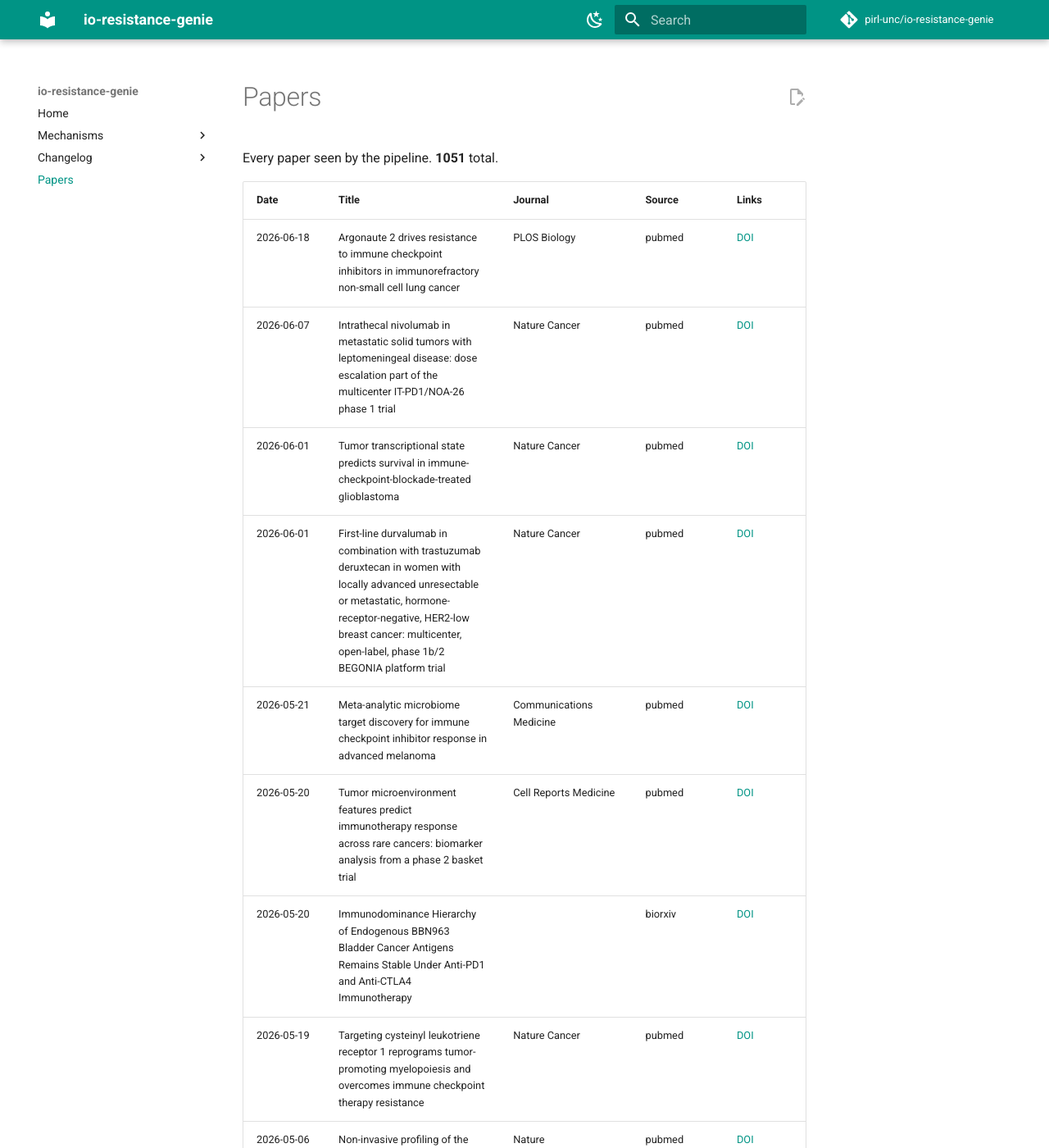
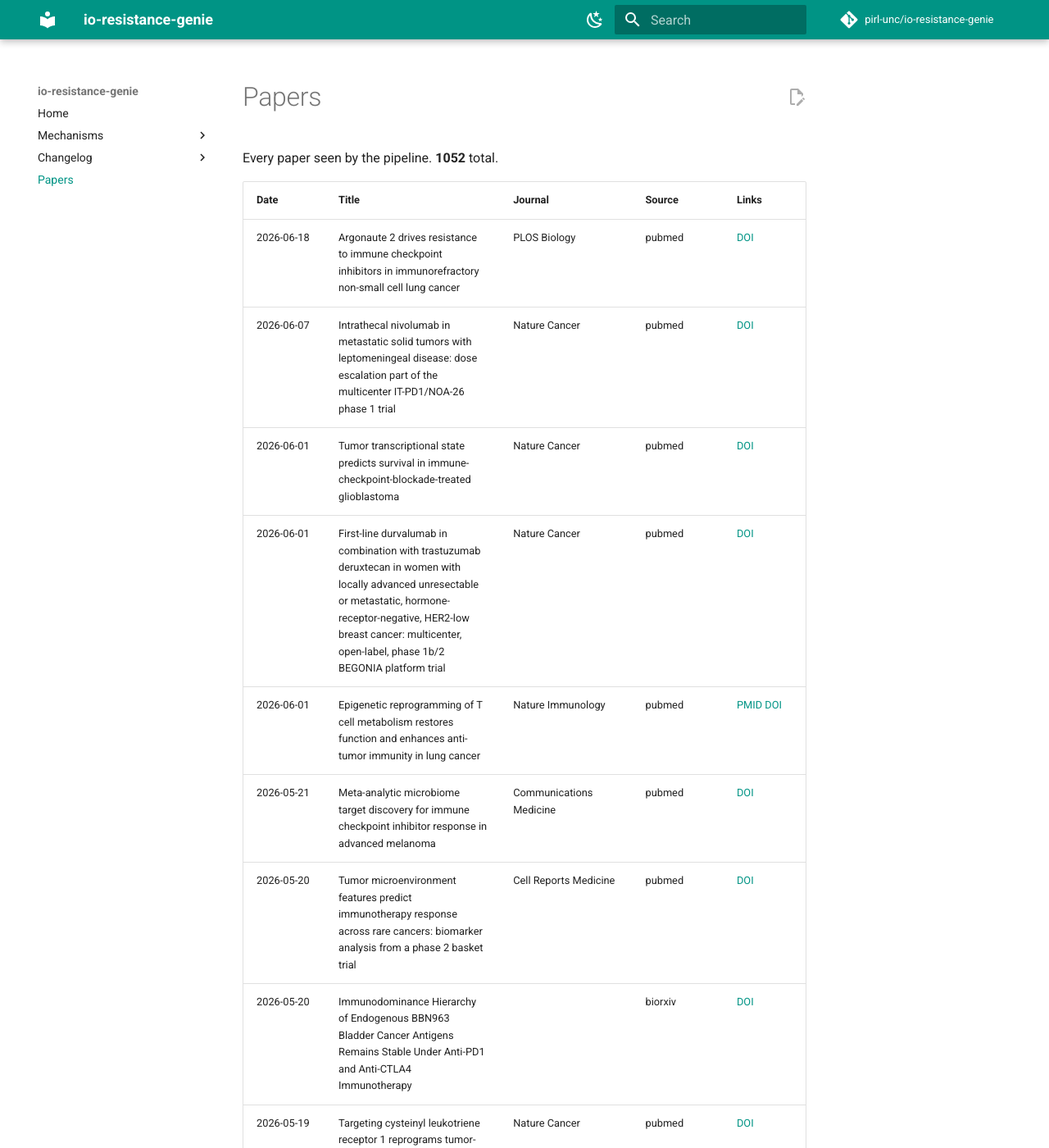
Before and after one commit to pirl-unc/io-resistance-genie, an MkDocs documentation site: the page built from docs/papers.md, in a window 1280 px wide and 1400 px high. Shown: the whole window at 82% size. Built offline with MkDocs 1.6.1 and Material for MkDocs 9.7.7, drawn with Linux system fonts in a browser that asks for light colours; comment, search, counter and statistics services are not loaded.

Commit message:
chore: literature update 2026-06-29 — 1 novel, 0 refined, 0 challenged
Novel: BETi reinvigoration of exhausted T cells via MYC-ODC1 polyamine axis
(Nature Immunology, June 2026; DOI 10.1038/s41590-026-02515-5). Adds new
emerging entry to t-cell-exhaustion mechanism page and home page. Mechanism
is metabolic (polyamine biosynthesis) rather than direct epigenetic reversal
of TOX/NFAT — distinct from existing exhaustion-reversal strategies.

Co-Authored-By: Claude Sonnet 4.6 <noreply@anthropic.com>
Claude-Session: https://claude.ai/code/session_017VzTzYpomBaSxfJ4VGCMUA

```diff
--- a/docs/papers.md
+++ b/docs/papers.md
@@ -1,6 +1,6 @@
 # Papers
 
-Every paper seen by the pipeline. **1051** total.
+Every paper seen by the pipeline. **1052** total.
 
 | Date | Title | Journal | Source | Links |
 | --- | --- | --- | --- | --- |
@@ -8,6 +8,7 @@ Every paper seen by the pipeline. **1051** total.
 | 2026-06-07 | Intrathecal nivolumab in metastatic solid tumors with leptomeningeal disease: dose escalation part of the multicenter IT-PD1/NOA-26 phase 1 trial | Nature Cancer | pubmed | [DOI](https://doi.org/10.1038/s43018-026-01185-4) |
 | 2026-06-01 | Tumor transcriptional state predicts survival in immune-checkpoint-blockade-treated glioblastoma | Nature Cancer | pubmed | [DOI](https://doi.org/10.1038/s43018-026-01179-2) |
 | 2026-06-01 | First-line durvalumab in combination with trastuzumab deruxtecan in women with locally advanced unresectable or metastatic, hormone-receptor-negative, HER2-low breast cancer: multicenter, open-label, phase 1b/2 BEGONIA platform trial | Nature Cancer | pubmed | [DOI](https://doi.org/10.1038/s43018-026-01181-8) |
+| 2026-06-01 | Epigenetic reprogramming of T cell metabolism restores function and enhances anti-tumor immunity in lung cancer | Nature Immunology | pubmed | [PMID](https://pubmed.ncbi.nlm.nih.gov/42120791/) [DOI](https://doi.org/10.1038/s41590-026-02515-5) |
 | 2026-05-21 | Meta-analytic microbiome target discovery for immune checkpoint inhibitor response in advanced melanoma | Communications Medicine | pubmed | [DOI](https://doi.org/10.1038/s43856-026-01612-8) |
 | 2026-05-20 | Tumor microenvironment features predict immunotherapy response across rare cancers: biomarker analysis from a phase 2 basket trial | Cell Reports Medicine | pubmed | [DOI](https://doi.org/10.1016/j.xcrm.2026.102827) |
 | 2026-05-20 | Immunodominance Hierarchy of Endogenous BBN963 Bladder Cancer Antigens Remains Stable Under Anti-PD1 and Anti-CTLA4 Immunotherapy |  | biorxiv | [DOI](https://doi.org/10.64898/2026.05.20.726664) |
```
Also changed, not shown: docs/changelog/2026-06-29.md (added, +9 -0 lines), docs/index.md (+3 -1 lines), docs/mechanisms/t-cell-exhaustion.md (+2 -0 lines), 4 other files.
